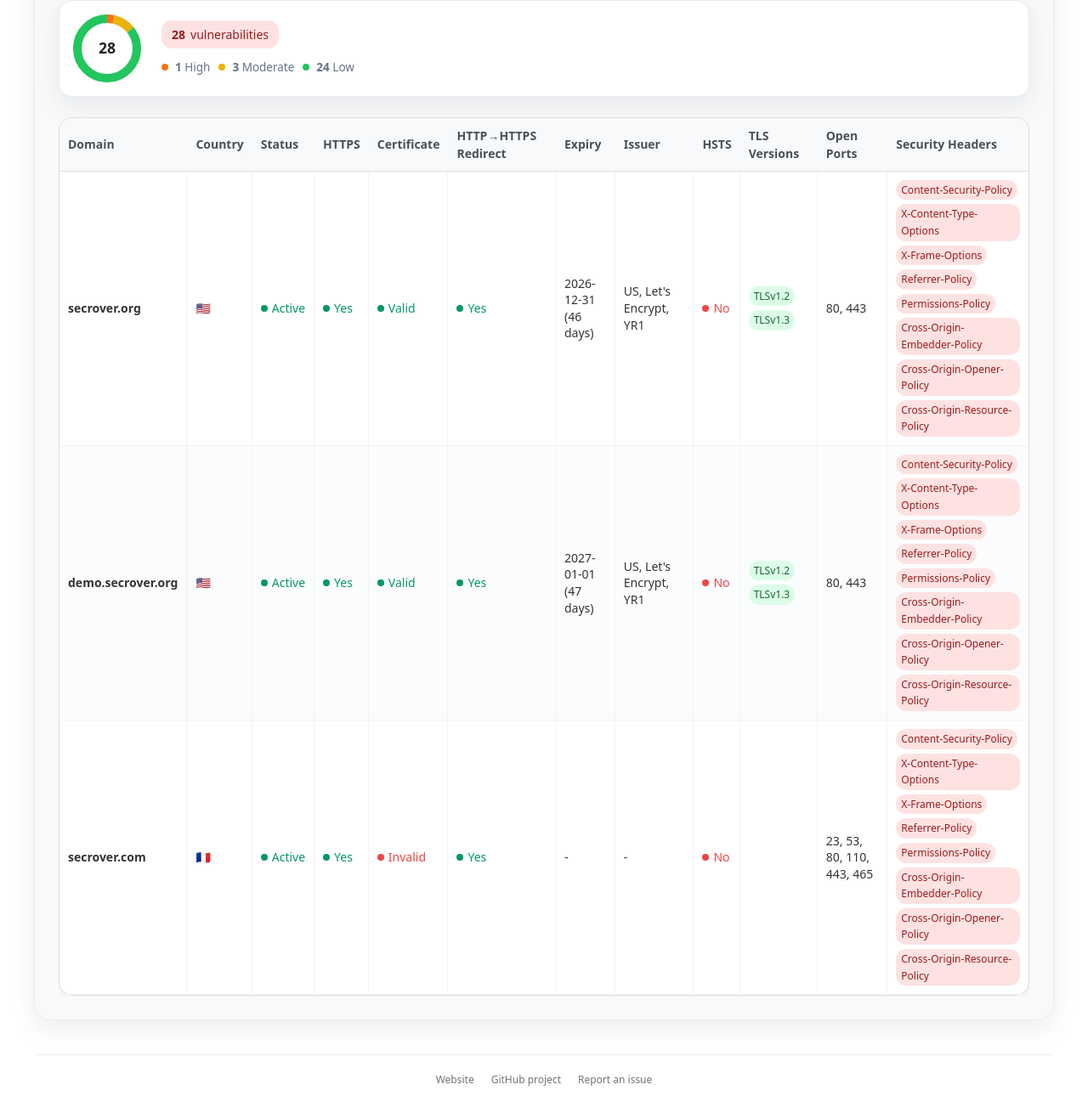
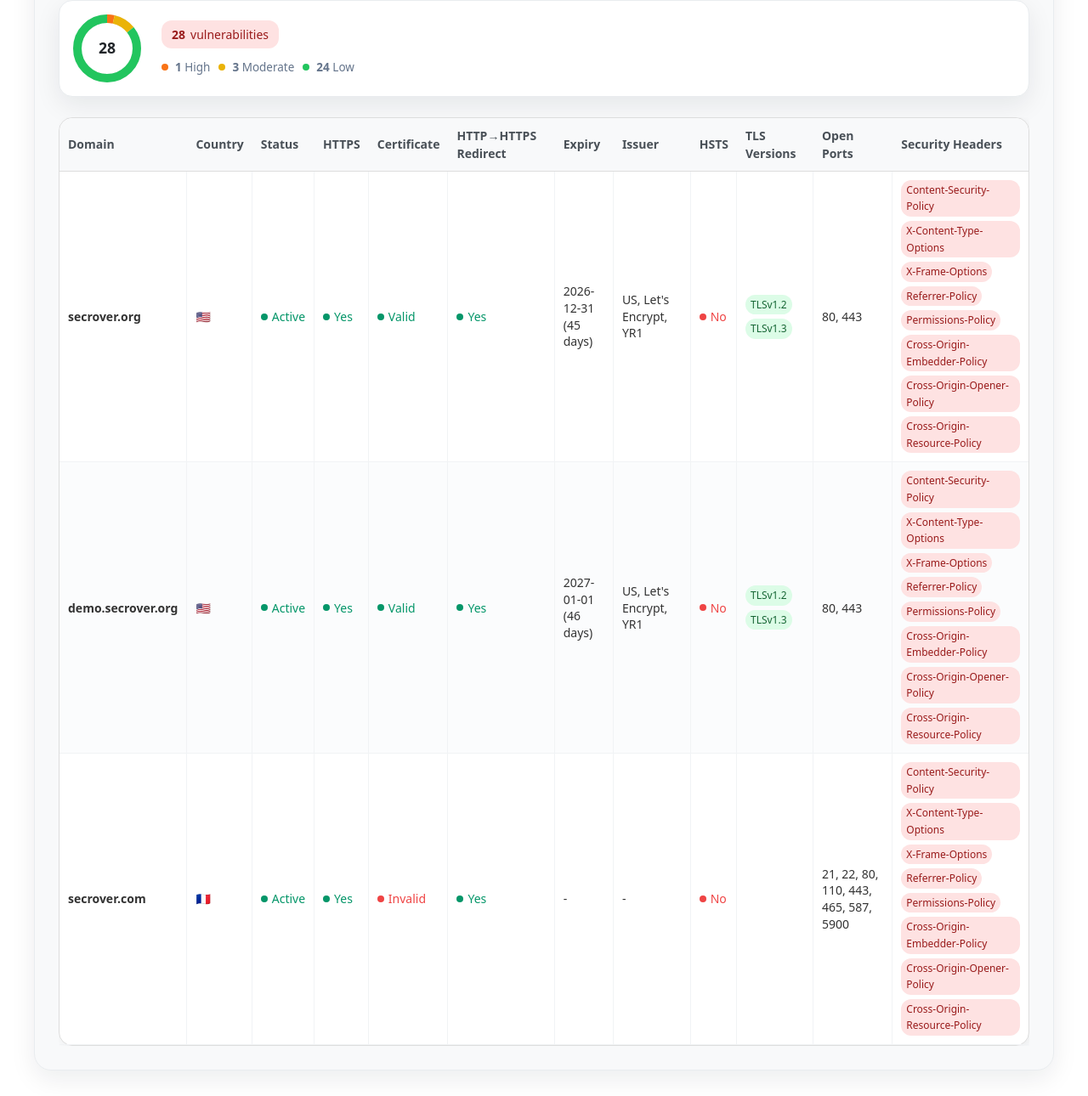
Before and after one commit to Secrover/secrover-demo, a plain HTML site: page docs/domains_report.html in a window 1280 px wide. Shown: the part 297-1587 px from the top of the page at 85% size. Drawn offline with Linux system fonts and the light colour scheme.

Commit message:
Daily secrover scan: 2026-11-16 10:23:30

```diff
--- a/docs/domains_report.html
+++ b/docs/domains_report.html
@@ -659,7 +659,7 @@
                 <div id="audit-info">
                     <p class="audit-info">
                         <em>
-                            Audit run on 2026-11-15 10:11 with
+                            Audit run on 2026-11-16 10:23 with
                             <span class="tooltip-link">
                                 Secrover 0.13.0
                                 <span class="tooltip">
@@ -832,7 +832,7 @@
                         <td>
                             2026-12-31<br>
 
-                                (46 days)
+                                (45 days)
 
                         </td>
                         <td>
@@ -962,7 +962,7 @@
                         <td>
                             2027-01-01<br>
 
-                                (47 days)
+                                (46 days)
 
                         </td>
                         <td>
@@ -1114,7 +1114,7 @@
                         <td>
 
 
-                                    23, 53, 80, 110, 443, 465
+                                    21, 22, 80, 110, 443, 465, 587, 5900
 
 
                         </td>
```
Also changed, not shown: docs/code_report.html (+1 -1 lines), docs/dependencies_report.html (+1 -1 lines), docs/index.html (+1 -1 lines).
